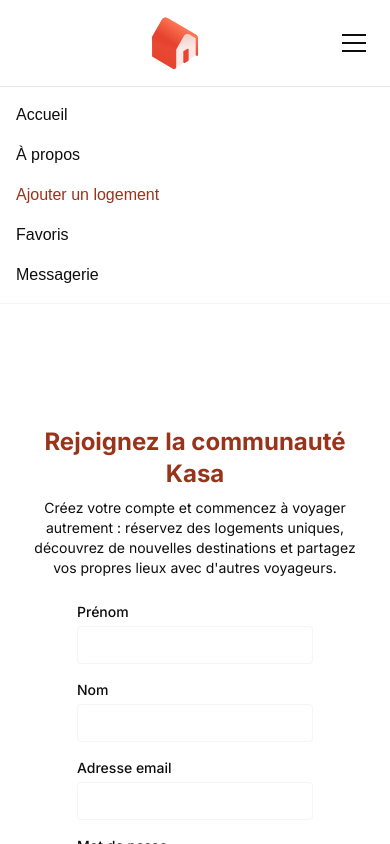
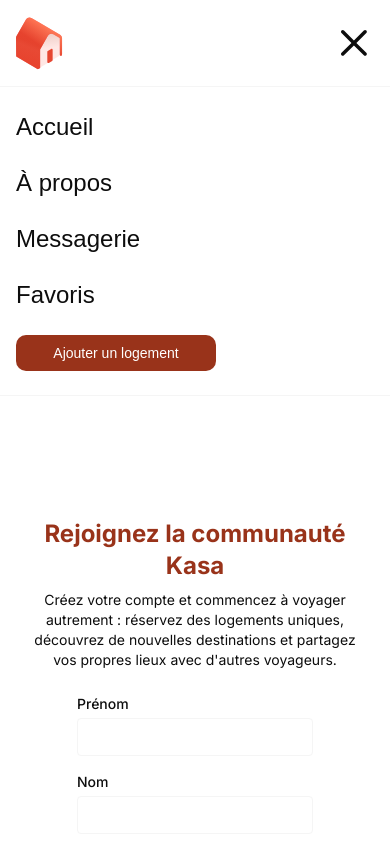
Before and after one commit to jord35/full_stack_pr-8, a Next.js app: page /signup in a window 390 px wide. Both pictures are taken after a click on the button "Ouvrir le menu". Shown: the top 844 px of the page. Built offline with nearby package versions, Linux system fonts and the light colour scheme.

Commit message:
feat(navbar): refondre le menu mobile (logo a gauche, burger/croix SVG, ordre et bouton)

```diff
--- a/src/components/layout/NavBar/NavBar.contrat.md
+++ b/src/components/layout/NavBar/NavBar.contrat.md
@@ -14,17 +14,21 @@
 |------|-------------|-------|
 | Accueil | `/` | Texte (variante default) |
 | À propos | `/a-propos` | Texte (variante default) |
-| Ajouter un logement | `/ajouter-un-logement` | Texte (variante primary, rouge) |
-| Favoris | `/favoris` | Icône cœur |
+| Ajouter un logement | `/ajouter-un-logement` | Desktop : texte (variante primary, rouge) / Mobile : lien stylé en bouton |
+| Favoris | `/favorites` | Icône cœur |
 | Messagerie | `/messages` | Icône message |
 
 ## Comportement responsive (breakpoint 1280px)
 
 ### Mobile (< 1280px)
-- Affiche le **logo S** (compact)
-- Affiche un **burger menu** (bouton hamburger)
-- Au clic sur le burger, un **menu déroulant vertical** s'ouvre avec tous les liens
-- Le menu se ferme quand on clique sur un lien
+- **Logo S** (compact) à **gauche**
+- **Burger menu** (icône [`burger.svg`](../../../public/icone/burger.svg:1)) à **droite**
+- Au clic sur le burger, le menu déroulant vertical s'ouvre et l'icône devient une **croix** ([`croix.svg`](../../../public/icone/croix.svg:1))
+- Au clic sur la croix, le menu se referme
+- Le menu se ferme aussi quand on clique sur un lien
+- **Ordre du menu** : Accueil, À propos, Messagerie, Favoris, puis **Ajouter un logement** en bouton
+- Typo des liens du menu : **Inter regular 24px, noir** (`text-2xl text-noir`)
+- Bouton "Ajouter un logement" : lien `<Link>` stylé (200x36px, fond `mainRed`, radius 10, padding 32/8, Inter medium 14 blanc)
 
 ### Desktop (>= 1280px)
 - À gauche : **Accueil**, **À propos**
@@ -38,9 +42,9 @@
 
 ## Couleurs
 - La bordure inférieure utilise `border-grisLight`
-- Les traits du burger menu utilisent `bg-noir`
+- Le burger utilise l'icône [`burger.svg`](../../../public/icone/burger.svg:1) (gris dark), la croix [`croix.svg`](../../../public/icone/croix.svg:1) (noir)
 - Les couleurs utilisent les **tokens de la palette Kasa** définis dans [`globals.css`](../../../app/globals.css:1)
 
 ## Accessibilité
-- Le bouton burger a un attribut `aria-label` descriptif
+- Le bouton burger/croix a un attribut `aria-label` descriptif qui change selon l'état (`Ouvrir le menu` / `Fermer le menu`)
 - Le menu mobile est navigable au clavier
--- a/src/components/layout/NavBar/NavBar.tsx
+++ b/src/components/layout/NavBar/NavBar.tsx
@@ -8,7 +8,7 @@
 
 /**
  * Barre de navigation principale.
- * Mobile (< 1280px) : burger menu + logo S.
+ * Mobile (< 1280px) : logo à gauche + burger menu à droite.
  * Desktop (>= 1280px) : À propos à gauche, logo au centre, liens à droite.
  */
 export function NavBar() {
@@ -19,10 +19,14 @@
     return (
         <header className="w-full border-b border-grisLight">
             <nav className="mx-auto flex max-w-7xl items-center justify-between px-4 py-4">
-                {/* Espace réservé à gauche en mobile pour équilibrer le burger */}
-                <div className="xl:hidden" />
+                {/* Mobile : logo à gauche */}
+                <div className="flex items-center xl:hidden">
+                    <Link href="/" onClick={closeMenu} aria-label="Accueil Kasa">
+                        <Logo />
+                    </Link>
+                </div>
 
-                {/* Accueil + À propos : visibles en desktop, à gauche */}
+                {/* Desktop : Accueil + À propos à gauche */}
                 <div className="hidden items-center gap-6 xl:flex">
                     <NavLink href="/" className="text-lg font-medium">
                         Accueil
@@ -32,12 +36,14 @@
                     </NavLink>
                 </div>
 
-                {/* Logo : au centre */}
-                <Link href="/" onClick={closeMenu} aria-label="Accueil Kasa">
-                    <Logo />
-                </Link>
+                {/* Desktop : logo au centre */}
+                <div className="hidden xl:block">
+                    <Link href="/" onClick={closeMenu} aria-label="Accueil Kasa">
+                        <Logo />
+                    </Link>
+                </div>
 
-                {/* Liens de droite : visibles en desktop */}
+                {/* Desktop : liens de droite */}
                 <div className="hidden items-center gap-6 xl:flex">
                     <NavLink
                         href="/ajouter-un-logement"
@@ -64,42 +70,72 @@
                     </NavLink>
                 </div>
 
-                {/* Burger menu : visible en mobile, caché en desktop */}
+                {/* Mobile : burger (fermé) / croix (ouvert) à droite */}
                 <button
                     type="button"
-                    aria-label="Ouvrir le menu"
+                    aria-label={isOpen ? "Fermer le menu" : "Ouvrir le menu"}
                     aria-expanded={isOpen}
                     onClick={() => setIsOpen(!isOpen)}
-                    className="flex h-10 w-10 flex-col items-center justify-center gap-1.5 xl:hidden"
+                    className="flex h-10 w-10 items-center justify-center xl:hidden"
                 >
-                    <span className="block h-0.5 w-6 bg-noir" />
-                    <span className="block h-0.5 w-6 bg-noir" />
-                    <span className="block h-0.5 w-6 bg-noir" />
+                    {isOpen ? (
+                        <Image
+                            src="/icone/croix.svg"
+                            alt="Fermer le menu"
+                            width={26}
+                            height={26}
+                        />
+                    ) : (
+                        <Image
+                            src="/icone/burger.svg"
+                            alt="Ouvrir le menu"
+                            width={29}
+                            height={21}
+                        />
+                    )}
                 </button>
             </nav>
 
             {/* Menu mobile déroulant */}
             {isOpen && (
-                <div className="flex flex-col gap-4 border-t border-gray-200 px-4 py-4 xl:hidden">
-                    <NavLink href="/" onClick={closeMenu}>
+                <div className="flex flex-col gap-6 border-t border-grisLight px-4 py-6 xl:hidden">
+                    <NavLink
+                        href="/"
+                        onClick={closeMenu}
+                        className="text-2xl font-normal text-noir"
+                    >
                         Accueil
                     </NavLink>
-                    <NavLink href="/a-propos" onClick={closeMenu}>
+                    <NavLink
+                        href="/a-propos"
+                        onClick={closeMenu}
+                        className="text-2xl font-normal text-noir"
+                    >
                         À propos
                     </NavLink>
                     <NavLink
+                        href="/messages"
+                        onClick={closeMenu}
+                        className="text-2xl font-normal text-noir"
+                    >
+                        Messagerie
+                    </NavLink>
+                    <NavLink
+                        href="/favorites"
+                        onClick={closeMenu}
+                        className="text-2xl font-normal text-noir"
+                    >
+                        Favoris
+                    </NavLink>
+
+                    {/* Ajouter un logement : lien stylé en bouton */}
+                    <Link
                         href="/ajouter-un-logement"
-                        variant="primary"
                         onClick={closeMenu}
+                        className="inline-flex h-[36px] w-[200px] items-center justify-center rounded-[10px] bg-mainRed px-8 py-2 text-sm font-medium text-white"
                     >
                         Ajouter un logement
-                    </NavLink>
-                    <NavLink href="/favorites" onClick={closeMenu}>
-                        Favoris
-                    </NavLink>
-                    <NavLink href="/messages" onClick={closeMenu}>
-                        Messagerie
-                    </NavLink>
+                    </Link>
                 </div>
             )}
         </header>
```
Also changed, not shown: public/icone/burger.svg (added), public/icone/croix.svg (added).
